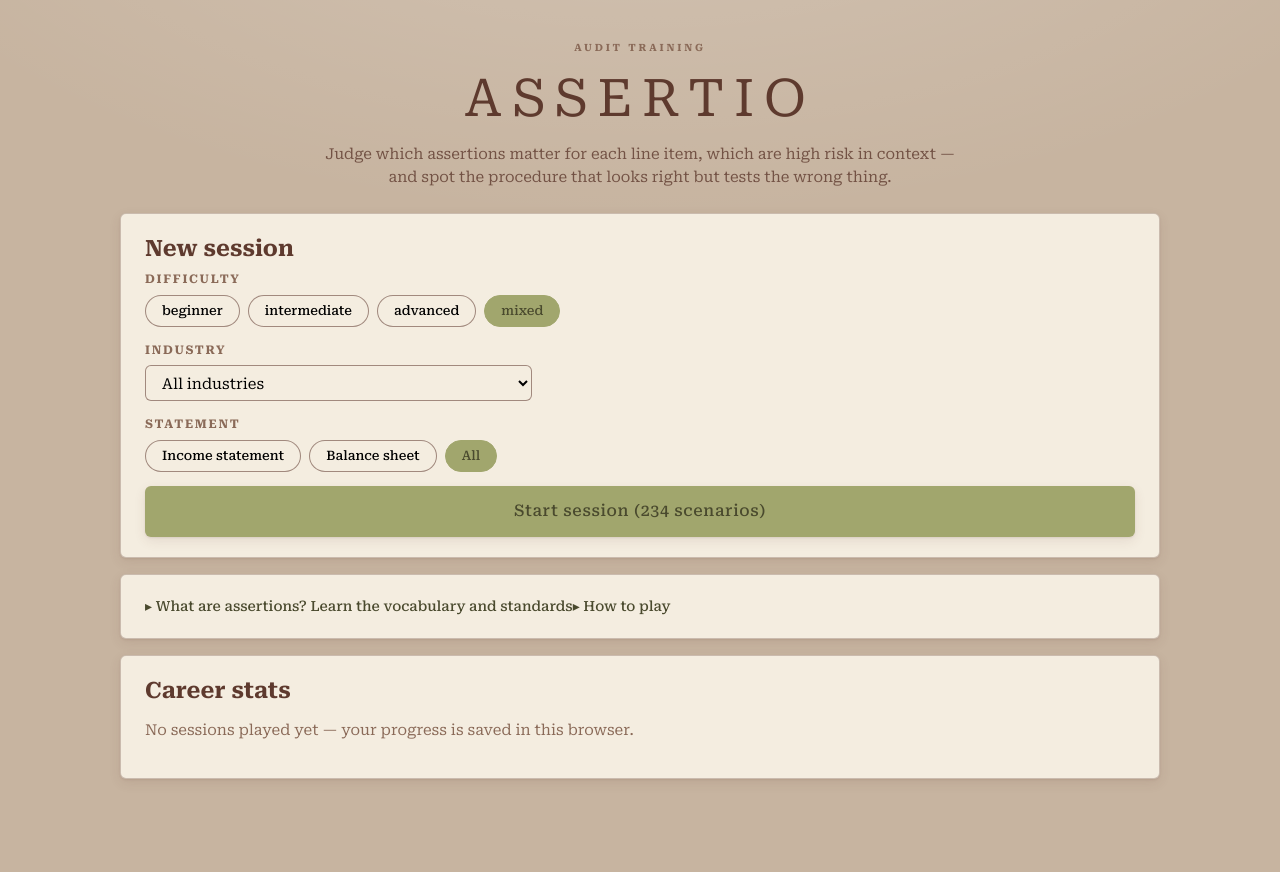
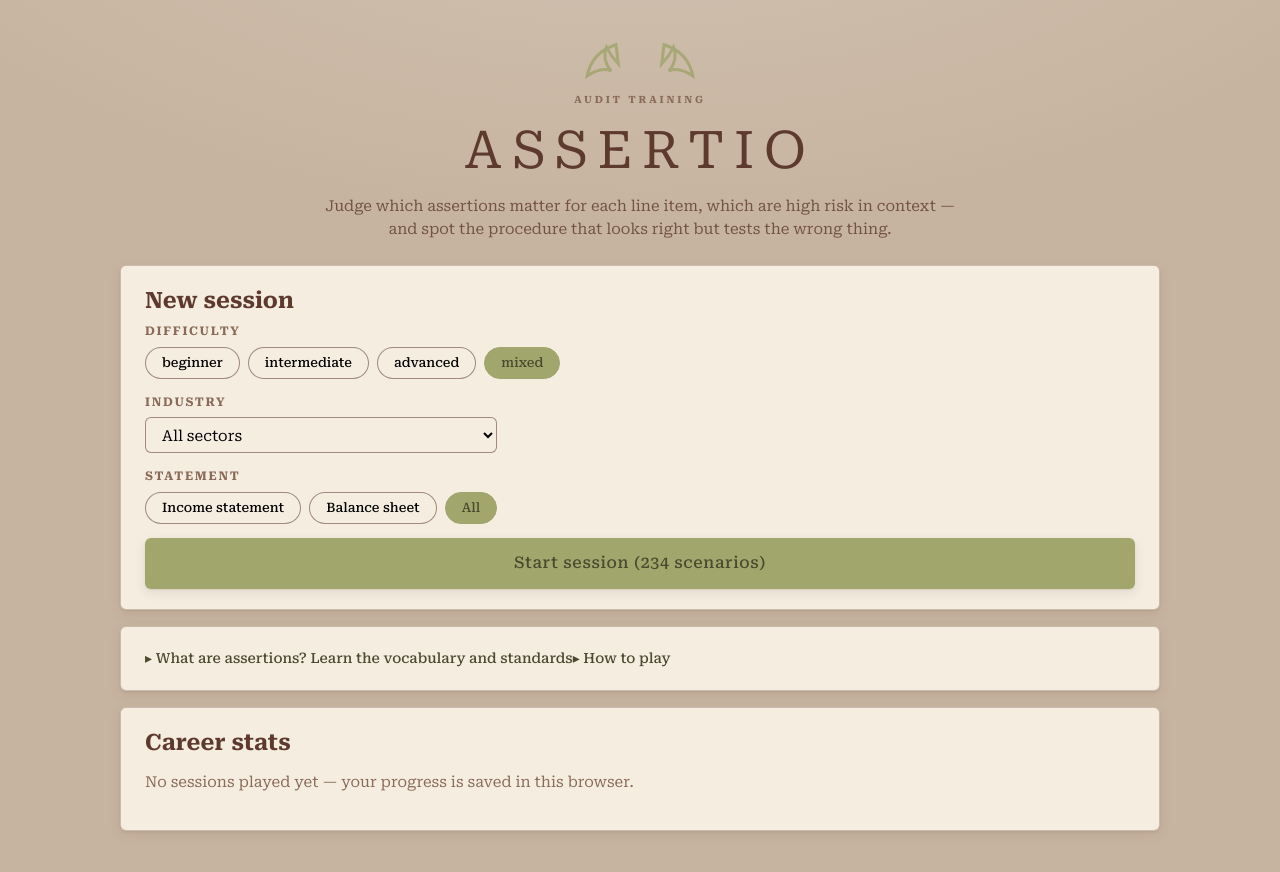
Before and after one commit to RyanTheories/assertio, a React (Vite) app: page / in a window 1280 px wide. Shown: the top 872 px of the page. Before the commit the page ends 839 px from the top, so only its background shows below. Built offline with nearby package versions, Linux system fonts and the light colour scheme.

Commit message:
Consolidate 213 industries into 18 sectors; add laurel mark and Roman numerals
Co-authored-by: RyanTheories <RyanTheories@users.noreply.github.com>

```diff
--- a/src/App.tsx
+++ b/src/App.tsx
@@ -3,6 +3,7 @@ import { getGameData, loadGameData, type ValidationIssue } from './data/validate
 import type { AssertionId, Scenario } from './types';
 import type { ProcedureAnswer, RoundScore } from './scoring';
 import { scoreRound } from './scoring';
+import { sectorFor } from './sectors';
 import { Home } from './screens/Home';
 import { AssertionsGuide } from './screens/AssertionsGuide';
 import { Round } from './screens/Round';
@@ -44,8 +45,7 @@ export function pickSessionScenarios(all: Scenario[], cfg: SessionConfig): Scena
   let pool = all;
   if (cfg.difficulty !== 'mixed') pool = pool.filter((s) => s.difficulty === cfg.difficulty);
   if (cfg.industry) {
-    const lower = cfg.industry.toLowerCase();
-    pool = pool.filter((s) => s.industry.toLowerCase() === lower);
+    pool = pool.filter((s) => sectorFor(s.industry) === cfg.industry);
   }
   if (cfg.statement !== 'all') {
     const groupOf = (s: Scenario) =>
--- a/src/screens/Home.tsx
+++ b/src/screens/Home.tsx
@@ -3,6 +3,7 @@ import type { Scenario } from '../types';
 import type { SessionConfig } from '../App';
 import { loadState } from '../storage';
 import { statementGroup } from '../data/validate';
+import { sectorFor, SECTOR_ORDER } from '../sectors';
 
 interface Props {
   scenarios: Scenario[];
@@ -14,31 +15,35 @@ const DIFFICULTIES: SessionConfig['difficulty'][] = ['beginner', 'intermediate',
 
 export function Home({ scenarios, onStart, onOpenGuide }: Props) {
   const [difficulty, setDifficulty] = useState<SessionConfig['difficulty']>('mixed');
-  const [industry, setIndustry] = useState<string | null>(null);
+  const [sector, setSector] = useState<string | null>(null);
   const [statement, setStatement] = useState<SessionConfig['statement']>('all');
   const [showHowTo, setShowHowTo] = useState(false);
 
-  const industries = useMemo(() => {
-    const seen = new Map<string, string>();
+  const sectors = useMemo(() => {
+    const counts = new Map<string, number>();
     for (const s of scenarios) {
-      const key = s.industry.toLowerCase();
-      if (!seen.has(key)) seen.set(key, s.industry);
+      const sec = sectorFor(s.industry);
+      counts.set(sec, (counts.get(sec) ?? 0) + 1);
     }
-    return [...seen.values()].sort((a, b) => a.localeCompare(b));
+    return SECTOR_ORDER.filter((sec) => counts.has(sec)).map((sec) => ({ sector: sec, count: counts.get(sec)! }));
   }, [scenarios]);
 
   const stats = useMemo(() => loadState(), []);
   const availableCount = useMemo(() => {
     let pool = scenarios;
     if (difficulty !== 'mixed') pool = pool.filter((s) => s.difficulty === difficulty);
-    if (industry) pool = pool.filter((s) => s.industry.toLowerCase() === industry.toLowerCase());
+    if (sector) pool = pool.filter((s) => sectorFor(s.industry) === sector);
     if (statement !== 'all') pool = pool.filter((s) => statementGroup(s.statement) === statement);
     return pool.length;
-  }, [scenarios, difficulty, industry, statement]);
+  }, [scenarios, difficulty, sector, statement]);
 
   return (
     <div className="screen home">
       <header className="hero">
+        <svg className="laurel" viewBox="0 0 100 40" aria-hidden="true">
+          <path d="M30 4 Q10 10 6 30 Q18 22 26 26 Q18 16 22 6 Q26 14 32 20 Z" />
+          <path d="M70 4 Q90 10 94 30 Q82 22 74 26 Q82 16 78 6 Q74 14 68 20 Z" />
+        </svg>
         <p className="eyebrow">Audit training</p>
         <h1>Assertio</h1>
         <p className="tagline">
@@ -66,11 +71,11 @@ export function Home({ scenarios, onStart, onOpenGuide }: Props) {
         <div className="field">
           <label>Industry</label>
           <div className="select-row">
-            <select value={industry ?? ''} onChange={(e) => setIndustry(e.target.value || null)}>
-              <option value="">All industries</option>
-              {industries.map((ind) => (
-                <option key={ind} value={ind}>
-                  {ind}
+            <select value={sector ?? ''} onChange={(e) => setSector(e.target.value || null)}>
+              <option value="">All sectors</option>
+              {sectors.map(({ sector: sec, count }) => (
+                <option key={sec} value={sec}>
+                  {sec} ({count})
                 </option>
               ))}
             </select>
@@ -93,7 +98,7 @@ export function Home({ scenarios, onStart, onOpenGuide }: Props) {
         <button
           className="btn btn-primary btn-start"
           disabled={availableCount === 0}
-          onClick={() => onStart({ difficulty, industry, statement })}
+          onClick={() => onStart({ difficulty, industry: sector, statement })}
         >
           {availableCount === 0 ? 'No scenarios match' : `Start session (${availableCount} scenarios)`}
         </button>
--- a/src/screens/Round.tsx
+++ b/src/screens/Round.tsx
@@ -1,4 +1,5 @@
 import { useMemo, useState } from 'react';
+import { toRoman } from '../sectors';
 import type { AssertionId, Scenario } from '../types';
 import type { ProcedureAnswer } from '../scoring';
 import { PhaseBrief } from './PhaseBrief';
@@ -38,7 +39,7 @@ export function Round({ scenario, index, total, sessionScore, streak, onFinish,
       <header className="hud">
         <div className="hud-left">
           <span className="hud-title">Assertio</span>
-          <span className="muted">Scenario {index + 1} / {total}</span>
+          <span className="muted">Scenario {toRoman(index + 1)} / {toRoman(total)}</span>
         </div>
         <div className="hud-right">
           {streak > 0 && <span className="streak" title="Consecutive mastered scenarios">🔥 {streak}</span>}
--- a/src/screens/RoundSummary.tsx
+++ b/src/screens/RoundSummary.tsx
@@ -1,4 +1,5 @@
 import { useEffect } from 'react';
+import { toRoman } from '../sectors';
 import type { RoundRecord } from '../App';
 import { ASSERTION_LABELS } from '../ui';
 
@@ -28,7 +29,7 @@ export function RoundSummary({ round, index, total, isLast, onNext, onEnd }: Pro
     <div className="screen round-summary">
       <header className="hud">
         <div className="hud-left">
-          <span className="hud-title">Round {index + 1} / {total}</span>
+          <span className="hud-title">Round {toRoman(index + 1)} / {toRoman(total)}</span>
           <span className="muted">{scenario.line_item} · {scenario.industry}</span>
         </div>
       </header>
--- /dev/null
+++ b/src/sectors.ts
@@ -0,0 +1,67 @@
+export const SECTOR_ORDER = [
+  'Banking & finance',
+  'Insurance & pensions',
+  'Asset & wealth management',
+  'Technology & software',
+  'Retail & e-commerce',
+  'Manufacturing & industrials',
+  'Energy & utilities',
+  'Mining & materials',
+  'Transport & logistics',
+  'Hospitality & leisure',
+  'Real estate & construction',
+  'Healthcare & pharma',
+  'Agriculture & food',
+  'Media & telecom',
+  'Professional services',
+  'Public sector & education',
+  'Charities & non-profit',
+  'Conglomerates & holding companies',
+] as const;
+
+export type Sector = (typeof SECTOR_ORDER)[number];
+
+const PATTERNS: Array<[Sector, RegExp]> = [
+  ['Banking & finance', /bank|fintech|mortgage|lender|lending|bnpl|payments?|microfinance|credit union|leasing|finance/i],
+  ['Insurance & pensions', /insurance|pension|actuar|underwrit|reinsur|broker-dealer|workers['’]? comp/i],
+  ['Asset & wealth management', /asset management|fund|wealth|private equity|venture|digital asset|securit/i],
+  ['Technology & software', /software|saas|it |it-|technology|tech|startup|semiconductor|electronics|telecom|cyber|data center|hosting/i],
+  ['Retail & e-commerce', /retail|e-commerce|ecommerce|shop|store|fashion|grocery|pharmacy chain|sports retail|book|stationery|wholesale|distribution|consumer goods|consumer electronics|cosmetics/i],
+  ['Manufacturing & industrials', /manufactur|industrial|fabricat|metal|machinery|automotive|aerospace|furniture|textile|appliance|elevator|equipment|mro|printing/i],
+  ['Energy & utilities', /energy|renewable|solar|wind|power|electricity|utility|water|gas|coal|oil|petrol|waste management/i],
+  ['Mining & materials', /mining|quarr|cement|construction materials|chemical|specialty chemicals/i],
+  ['Transport & logistics', /logistic|shipping|container|freight|courier|delivery|transport|rail|airline|aviation|bus|fleet|taxi|tunnel/i],
+  ['Hospitality & leisure', /hospitality|hotel|restaurant|pub|café|cafe|dining|brewery|brewing|beverage|cinema|leisure|theme park|fitness|gym|travel|tour|coworking/i],
+  ['Real estate & construction', /real estate|property|construction|civil engineering|architecture|estate agenc|landlord/i],
+  ['Healthcare & pharma', /pharma|biotech|medical|dental|healthcare|health care|clinic|hospital|life scien/i],
+  ['Agriculture & food', /farm|agricultur|dairy|poultry|crop|food|bakery|cooperative/i],
+  ['Media & telecom', /media|publishing|classifieds|broadcast|advertising|marketing agency|entertainment/i],
+  ['Conglomerates & holding companies', /conglomerate|family-owned group|holding/i],
+  ['Professional services', /law firm|legal|consulting|professional services|recruitment|staffing|security services|facilities management/i],
+  ['Public sector & education', /public|municipal|government|university|college|school|education/i],
+  ['Charities & non-profit', /charity|non-profit|nonprofit|relief|development aid/i],
+];
+
+export function sectorFor(industry: string): Sector {
+  for (const [sector, re] of PATTERNS) {
+    if (re.test(industry)) return sector;
+  }
+  return 'Conglomerates & holding companies';
+}
+
+export function toRoman(n: number): string {
+  if (n <= 0) return String(n);
+  const table: Array<[number, string]> = [
+    [1000, 'M'], [900, 'CM'], [500, 'D'], [400, 'CD'],
+    [100, 'C'], [90, 'XC'], [50, 'L'], [40, 'XL'],
+    [10, 'X'], [9, 'IX'], [5, 'V'], [4, 'IV'], [1, 'I'],
+  ];
+  let out = '';
+  for (const [v, s] of table) {
+    while (n >= v) {
+      out += s;
+      n -= v;
+    }
+  }
+  return out;
+}
--- a/src/styles/global.css
+++ b/src/styles/global.css
@@ -74,6 +74,16 @@ kbd {
 
 /* ---------- hero / home ---------- */
 .hero { text-align: center; padding: 16px 0 8px; }
+.laurel {
+  width: 120px; height: 48px;
+  margin: 0 auto 4px;
+  display: block;
+  fill: none;
+  stroke: var(--accent);
+  stroke-width: 2.5;
+  stroke-linecap: round;
+  opacity: 0.85;
+}
 .hero h1 {
   font-size: 52px;
   font-weight: 400;
```
